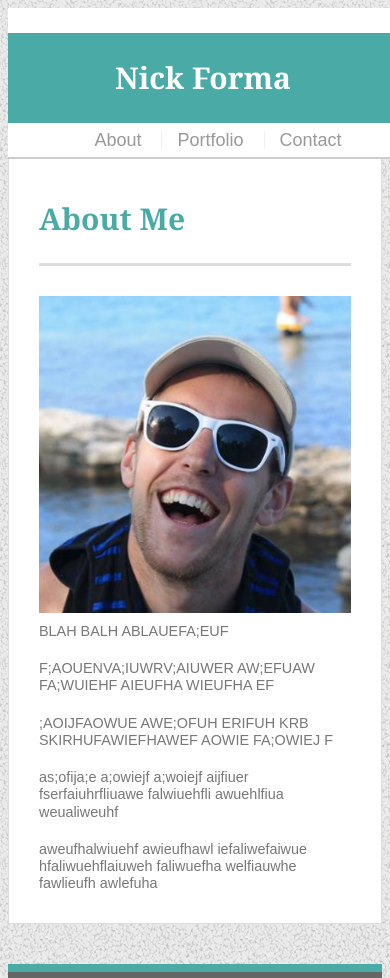
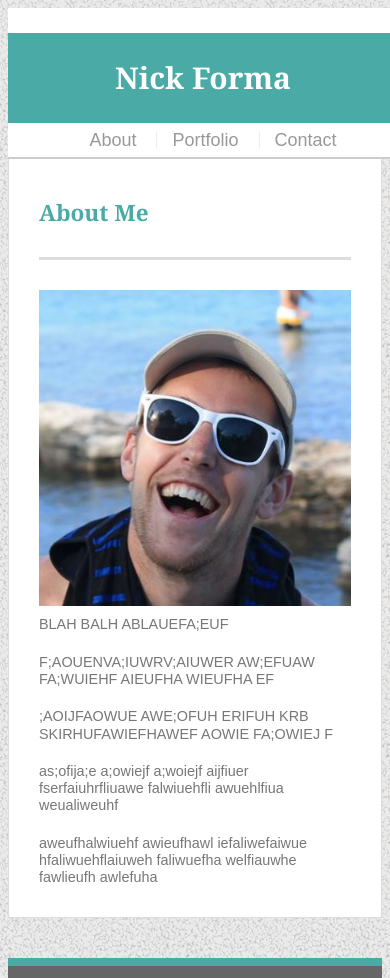
Before and after one commit to NickForma/Responsive-Portfolio, a plain HTML site: page index.html in a window 390 px wide. Shown: the top 978 px of the page. Drawn offline with Linux system fonts and the light colour scheme.

Commit message:
final chapter

```diff
--- a/assets/css/style.css
+++ b/assets/css/style.css
@@ -234,13 +234,20 @@ input[type=submit] {
 
  @media screen and (max-width: 980px) {
 
+    nav {
+        margin-right: 10px;
+    }
 
  }
 
 @media screen and (max-width: 768px) {
-   /* nav {
+   #masthead {
+       width: 98%;
+   }
 
-   } */
+   nav {
+       margin-right: 10px;
+   }
 
    p {
        line-height: 1.1;
@@ -255,12 +262,20 @@ input[type=submit] {
        width: 100%;
    }
 
+   h1 {
+       font-size: 125%;
+   }
+
 
 }
 
 @media screen and (max-width: 640px) {
     header {
         position: static;
+    }
+
+    h1 {
+        font-size: 125%;
     }
 
     #masthead {
```
